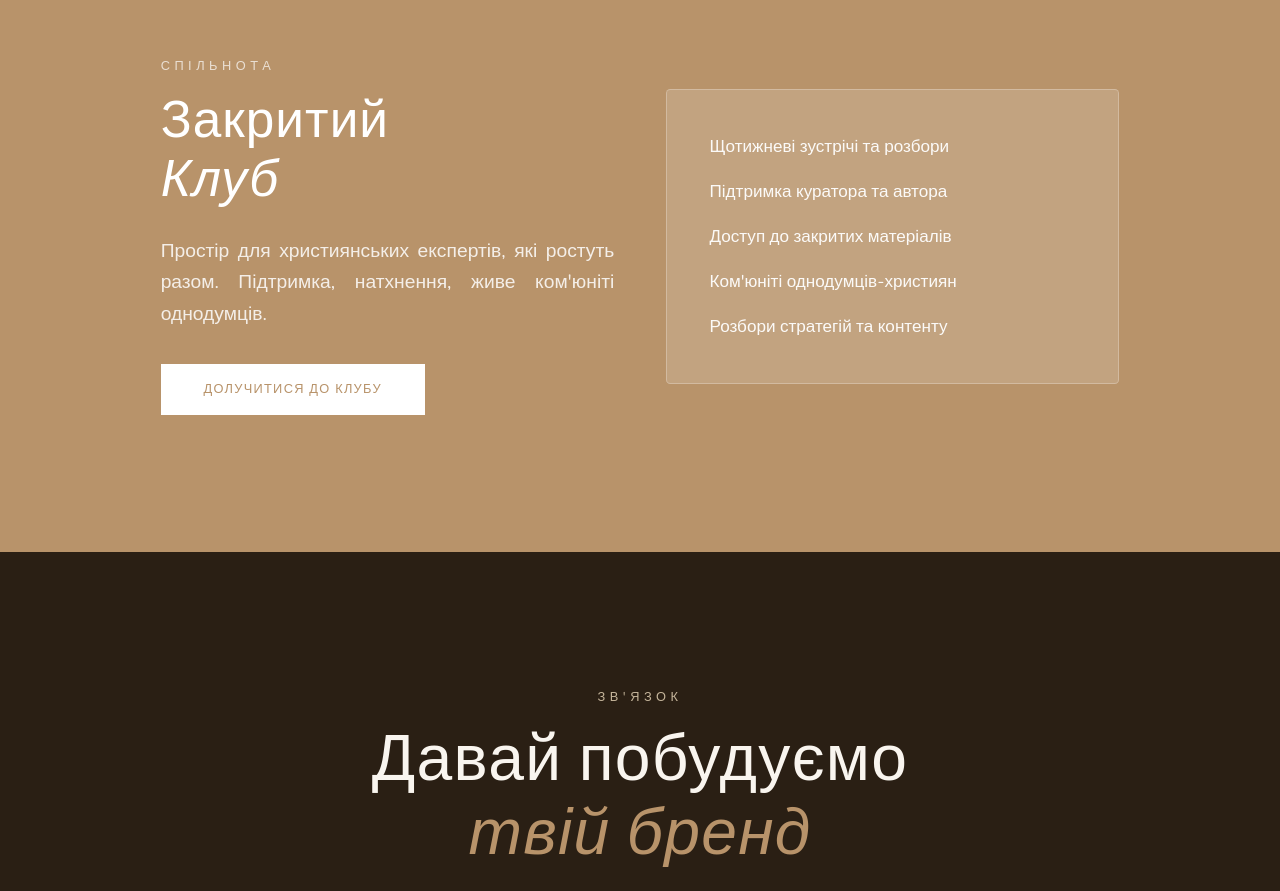
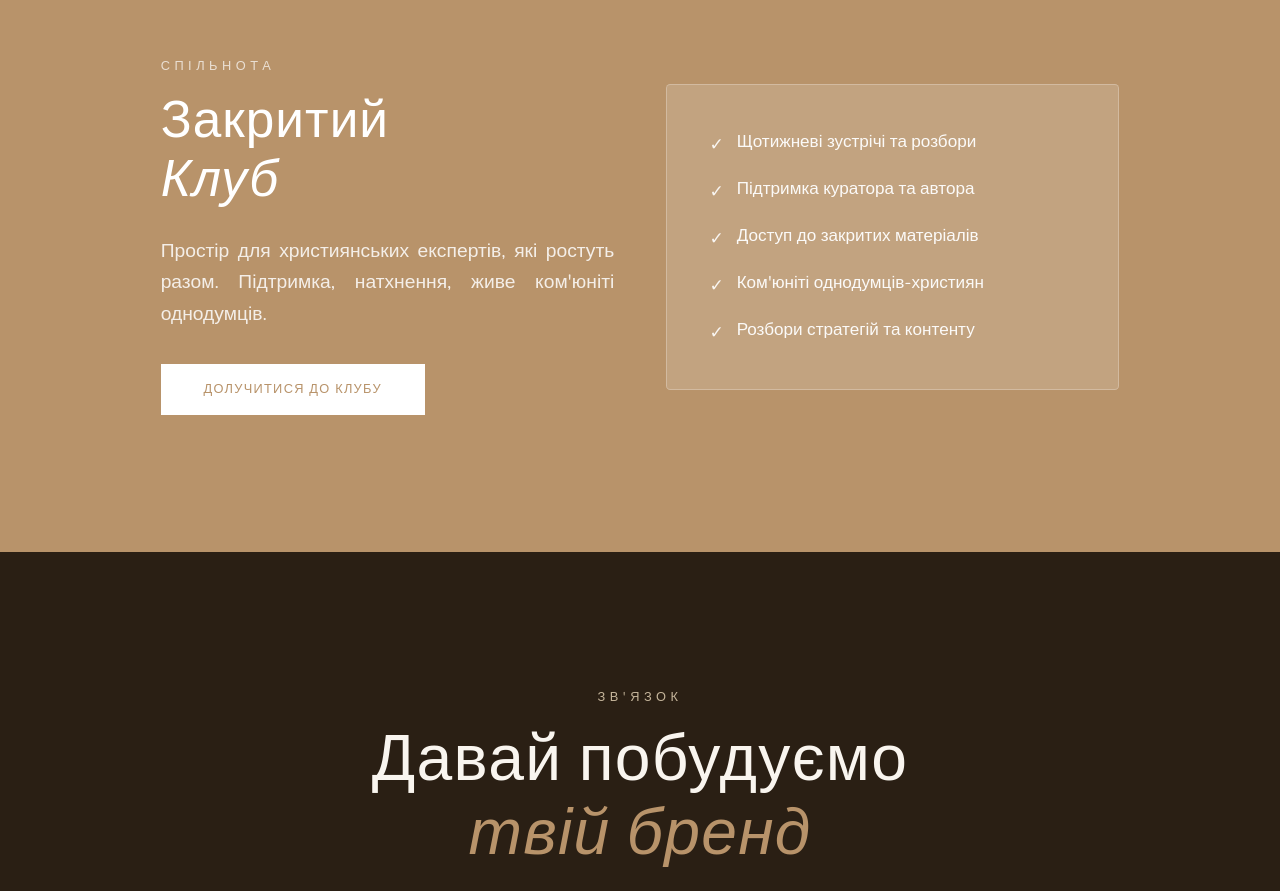
Before and after one commit to abohuta/olenabohuta-platform, a Next.js app: page / in a window 1280 px wide. Shown: the part 3200-4091 px from the top of the page. Built offline with nearby package versions, Linux system fonts and the light colour scheme.

Commit message:
add checkmarks to closed club list on home page

```diff
--- a/app/page.tsx
+++ b/app/page.tsx
@@ -288,6 +288,7 @@ export default function Home() {
                 "Розбори стратегій та контенту",
               ].map((item) => (
                 <li key={item} className="flex items-start gap-3">
+                  <span className="text-white mt-1 flex-shrink-0" style={{opacity: 0.9}}>✓</span>
                   <span className="text-white text-base leading-relaxed" style={{opacity: 0.95}}>{item}</span>
                 </li>
               ))}
```
